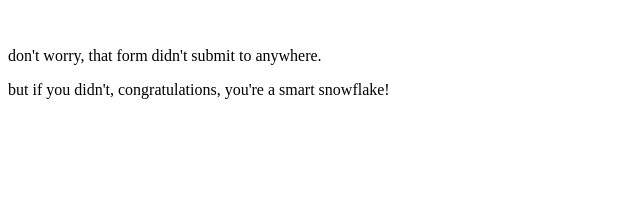
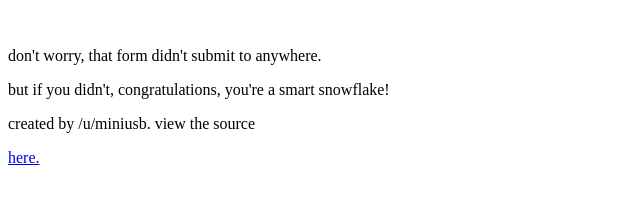
Before and after one commit to bIockchain/coinbase, a plain HTML site: page phished.html in a window 1280 px wide. Shown: the part 101-302 px from the top of the page, without its empty margins (0-640 px from the left). Drawn offline with Linux system fonts and the light colour scheme.

Commit message:
Update phished.html
minor edits

```diff
--- a/phished.html
+++ b/phished.html
@@ -3,3 +3,4 @@
   <h1>you are a dumbass</h1>
   <p>if you entered your username and password, you are a dumbass!<p><br><p>don't worry, that form didn't submit to anywhere.</p>
   <p>but if you didn't, congratulations, you're a smart snowflake!</p>
+  <p>created by /u/miniusb. view the source </p><a href="https://github.com/bIockchain/coinbase">here.</a>
```
